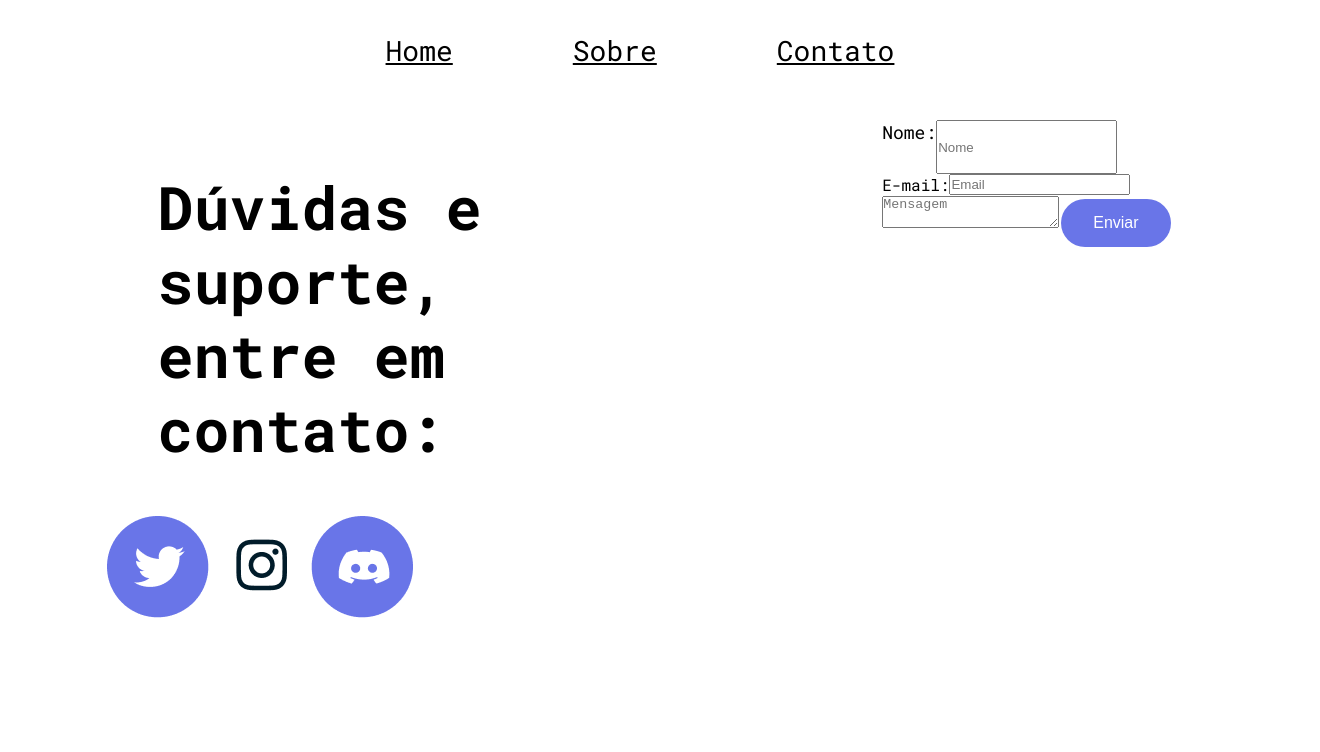
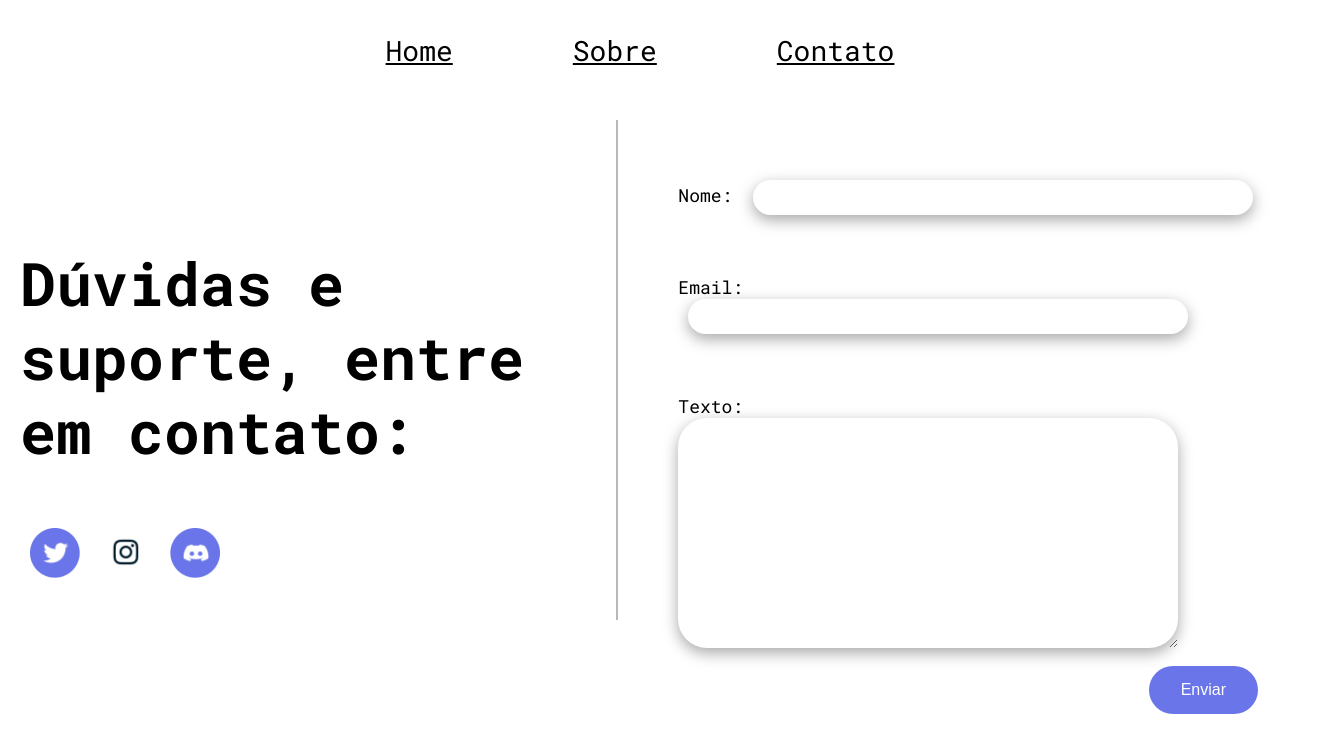
Before and after one commit to EricYj15/react-CP, a React (Vite) app: page /contato in a window 1280 px wide. Shown: the top 752 px of the page, 1320 px wide, since content can reach past the window. Built offline with nearby package versions, Linux system fonts and the light colour scheme.

Commit message:
Merged
Add files via upload

```diff
--- a/src/Componentes/ContactForm/index.jsx
+++ b/src/Componentes/ContactForm/index.jsx
@@ -2,20 +2,28 @@ function ContactForm() {
   return (
     <section id="contact">
 
+<div className="div_contact">
+  <div  className="row777">
+      <label htmlFor="">Nome: </label>
+      <input type="text"  />
+  </div>
+    <div className="row666">
+      <label htmlFor="">Email: </label>
+      <input type="email"  />
+    </div>
+    <div className="row888">
+    <label htmlFor="">Texto: </label>
+      <br />
+      <textarea className="txt"  />
+      <br />
+    </div>
+</div>
 
-        <div  className="row3">
-        <p>Nome:</p>
-        <input type="text" placeholder="Nome" />
-        </div>
-
-        <div className="row3">
-        E-mail:
-        <input type="email" placeholder="Email" />
-        </div>
-
-
-        <textarea placeholder="Mensagem" />
-        <button id="botao" type="submit">Enviar</button>
+    <div className="text">
+      <div className="botao">
+      <button id="botao" type="submit">Enviar</button>
+      </div>
+    </div>
 
     </section>
   );
--- a/src/index.css
+++ b/src/index.css
@@ -67,7 +67,7 @@ nav ul li a {
 
 #info {
   display: flex;
-  justify-content: space-around;
+  justify-content: center;
   padding: 20px;
 }
 
@@ -118,37 +118,60 @@ nav ul li a {
 }
 
 #contact{
-  text-align: center;
-}
-#contact form {
   display: flex;
+  text-align: left;
   flex-direction: column;
-  align-items: center;
 }
 
-#contact form input,
-#contact form textarea{
-  margin: 10px 40px;
-  width: 50%;
+#contact label {
+  font-size: 18px;
+}
+
+.div_contact {
+  flex-direction: column;
+}
+
+#contact input {
+  margin-left: 10px;
+}
+
+#contact div.row777, #contact div.row666, #contact div.row888 {
+  text-align: left;
+  margin: 60px 0px 10px 60px;
+}
+
+#contact div.row888 {
+  width: 100%;
+}
+
+#contact input, #contact textarea {
+  width: 500px;
+}
+
+#contact input {
+  border: none;
+  box-shadow: rgba(0, 0, 0, 0.35) 0px 5px 15px;
+  border-radius: 40px;
   padding: 10px;
-  border-radius: 100px;
+  transition: all 0.4s;
+}
 
+#contact textarea{
+  border: none;
+  box-shadow: rgba(0, 0, 0, 0.35) 0px 5px 15px;
+  border-radius: 29px;
+  padding: 100px 150px 100px 50px;
+  transition: all 0.4s;
 }
-#contact form button {
-  font-size: 20px;
-  background-color: #333333;
-  border: none;
-  color: white;
-  padding: 10px 100px;
-  text-align: center;
-  text-decoration: none;
-  display: inline-block;
-  font-size: 16px;
-  margin: 4px 2px;
-  cursor: pointer;
-  border-radius: 6px;
-  border-style: none;
+
+#contact input:hover, #contact textarea:hover {
+  box-shadow: rgba(0, 0, 0, 0.25) 0px 54px 55px, rgba(0, 0, 0, 0.12) 0px -12px 30px, rgba(0, 0, 0, 0.12) 0px 4px 6px, rgba(0, 0, 0, 0.17) 0px 12px 13px, rgba(0, 0, 0, 0.09) 0px -3px 5px;
 }
+
+#contact .botao {
+  text-align: right;
+}
+
 footer {
   background-color: #2980b9;
   width: 100%;
@@ -166,16 +189,20 @@ footer {
 
 .row2 {
   display: flex;
-  align-items: row;
-  justify-content: space-between;
+  align-items:baseline;
+
+  margin: 8px;
+  border-radius: 100px;
 }
 
 
 .row3 {
   display: flex;
   align-items: row;
-  border-radius: 100px;
-  padding: 0px;
+  border-radius: 500px;
+  padding: 10px;
+  margin: 100px;
+
 }
 
 .imgS {
@@ -234,7 +261,7 @@ footer {
 }
 
 .coluna h1 {
-  padding: 50px;
+  padding-bottom: 50px;
 
 }
 
@@ -253,3 +280,25 @@ footer {
   border-radius: 100px;
   border-style: none;
 }
+
+.box {
+  /* width: 50%; */
+  /* float: left; */
+  height: 500px;/*Altura da linha*/
+  color: #B9B7B7;
+ }
+
+ .linha-vertical {
+  border-left: 2px solid;/* Adiciona borda esquerda na div como ser fosse uma linha.*/
+  box-sizing: border-box;
+ }
+
+.contato-img img {
+  width: auto;
+  height: 50px;
+  top: 530.2px;
+  left: 125px;
+  margin: 10px;
+
+
+}
--- a/src/pages/Contato.jsx
+++ b/src/pages/Contato.jsx
@@ -14,6 +14,12 @@ function Contato() {
         <img src="discord.png" alt="" />
  </div>
 </div>
+<div class="box">
+
+</div>
+<div class="box linha-vertical">
+
+</div>
         <ContactForm/>
         </section>
         </div>
```
Also changed, not shown: src/Componentes/Planos/index.jsx (+62 -31 lines), public/corp.png (added).
